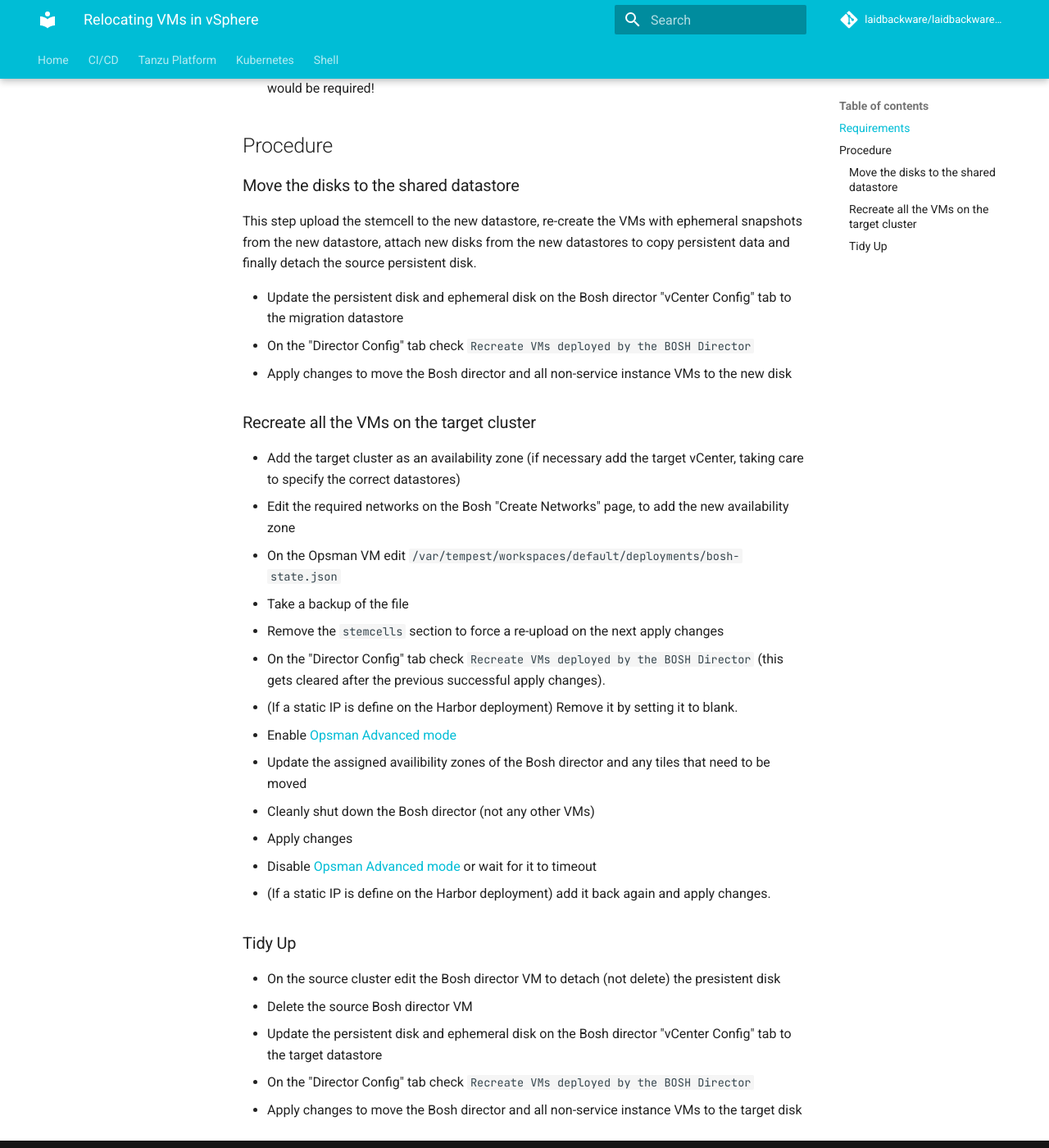
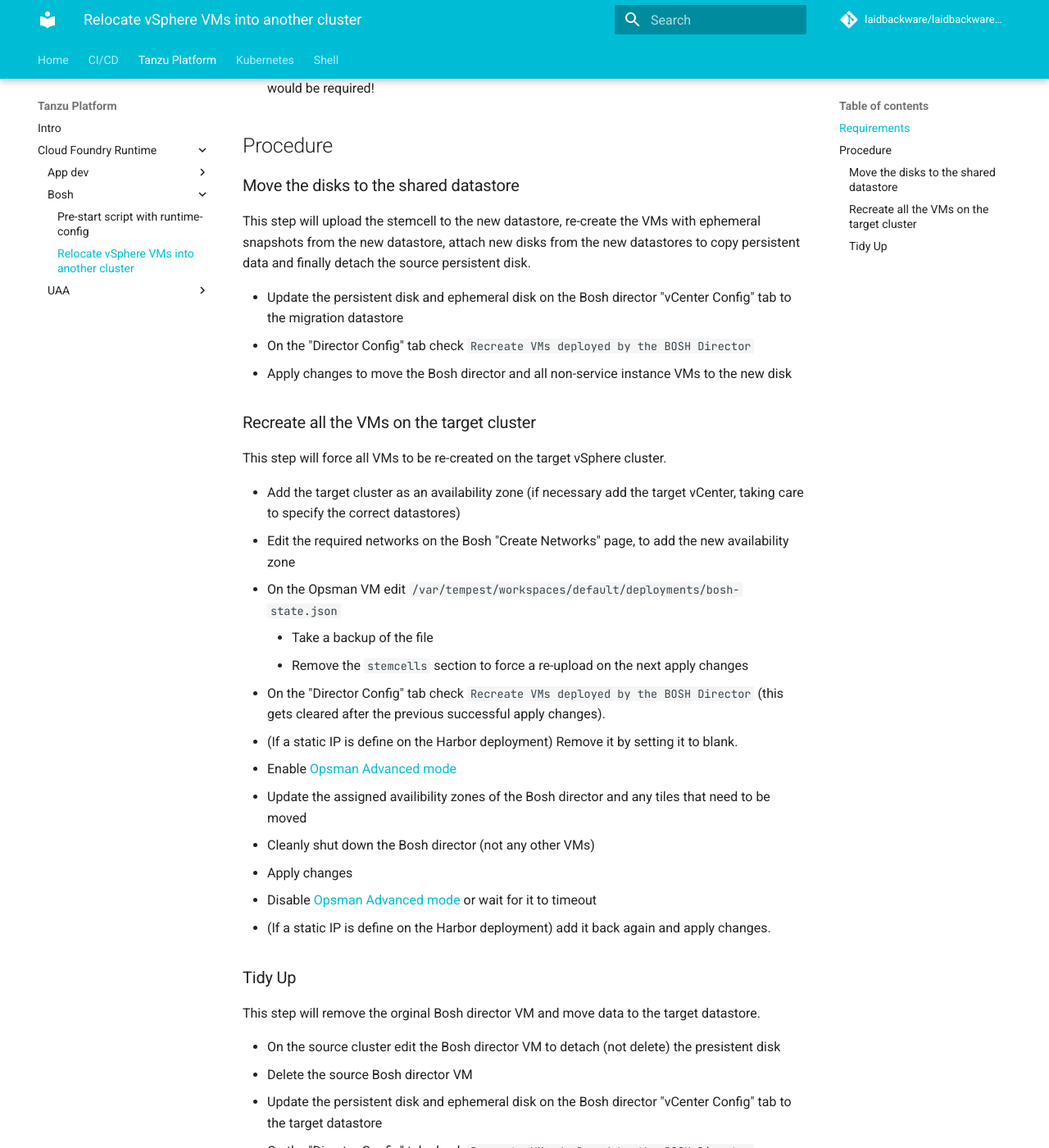
Before and after one commit to laidbackware/laidbackware.github.io, an MkDocs documentation site: the page built from docs/cloud-foundry/bosh/relocating-vms.md, in a window 1280 px wide and 1400 px high, scrolled down 688 px. Shown: the whole window at 82% size. Built offline with MkDocs 1.6.1 and Material for MkDocs 9.7.7, drawn with Linux system fonts in a browser that asks for light colours; comment, search, counter and statistics services are not loaded.

Commit message:
add relocating vms

```diff
--- a/docs/cloud-foundry/bosh/relocating-vms.md
+++ b/docs/cloud-foundry/bosh/relocating-vms.md
@@ -12,9 +12,9 @@
 - This process was tested using Opsman 3.0.33.
 - It is strongly recommended to use BBR to backup the director and any tiles which will be changed
 - There must be a shared datastore that exists on both the source and target cluster
-  - Both source and target datastore MUST have the SAME name
+    - Both source and target datastore MUST have the SAME name
 - The network must be available on the source and target clusters
-  - Both source and target port group MUST have the SAME name.
+    - Both source and target port group MUST have the SAME name.
 - Tested with NSX being disabled in the vCenter config. If NSX is enabled, then extra testing would be required!
 
 
@@ -22,7 +22,7 @@
 
 ### Move the disks to the shared datastore
 
-This step upload the stemcell to the new datastore, re-create the VMs with ephemeral snapshots from the new datastore, attach new disks from the new datastores to copy persistent data and finally detach the source persistent disk.
+This step will upload the stemcell to the new datastore, re-create the VMs with ephemeral snapshots from the new datastore, attach new disks from the new datastores to copy persistent data and finally detach the source persistent disk.
 
 - Update the persistent disk and ephemeral disk on the Bosh director "vCenter Config" tab to the migration datastore
 - On the "Director Config" tab check `Recreate VMs deployed by the BOSH Director`
@@ -31,11 +31,13 @@
 
 ### Recreate all the VMs on the target cluster
 
+This step will force all VMs to be re-created on the target vSphere cluster.
+
 - Add the target cluster as an availability zone (if necessary add the target vCenter, taking care to specify the correct datastores)
 - Edit the required networks on the Bosh "Create Networks" page, to add the new availability zone
 - On the Opsman VM edit `/var/tempest/workspaces/default/deployments/bosh-state.json`
-  - Take a backup of the file
-  - Remove the `stemcells` section to force a re-upload on the next apply changes
+    - Take a backup of the file
+    - Remove the `stemcells` section to force a re-upload on the next apply changes
 - On the "Director Config" tab check `Recreate VMs deployed by the BOSH Director` (this gets cleared after the previous successful apply changes).
 - (If a static IP is define on the Harbor deployment) Remove it by setting it to blank.
 - Enable [Opsman Advanced mode](https://knowledge.broadcom.com/external/article?articleNumber=293516)
@@ -48,6 +50,8 @@
 
 ### Tidy Up
 
+This step will remove the orginal Bosh director VM and move data to the target datastore.
+
 - On the source cluster edit the Bosh director VM to detach (not delete) the presistent disk
 - Delete the source Bosh director VM
 - Update the persistent disk and ephemeral disk on the Bosh director "vCenter Config" tab to the target datastore
--- a/mkdocs.yml
+++ b/mkdocs.yml
@@ -24,6 +24,7 @@
       - Debugging egress traffic: cloud-foundry/app-dev/debugging-traffic.md
     - Bosh:
       - Pre-start script with runtime-config: cloud-foundry/bosh/run-pre-start-commands.md
+      - Relocate vSphere VMs into another cluster: cloud-foundry/bosh/relocating-vms.md
     - UAA:
       - UAA Login with Golang CLI: cloud-foundry/uaa/login.md
 - Kubernetes:
@@ -77,6 +78,7 @@
   - footnotes
   - admonition
   - meta
+  # - def_list
   - tables
   - toc:
       permalink: true
@@ -106,3 +108,5 @@
   - pymdownx.tasklist:
       custom_checkbox: true
   - pymdownx.tilde
+  - pymdownx.tasklist:
+      custom_checkbox: true
```
Also changed, not shown: README.md (+1 -2 lines), 1 other file.
